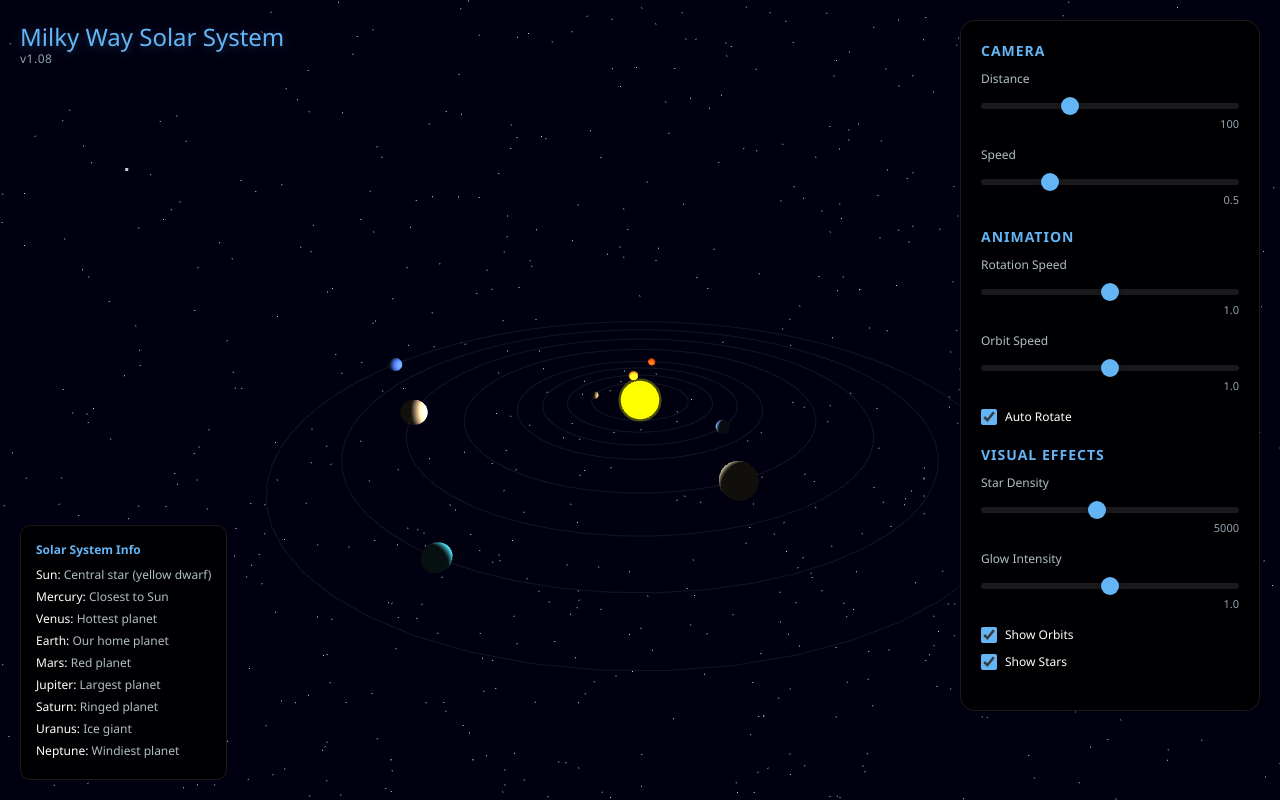
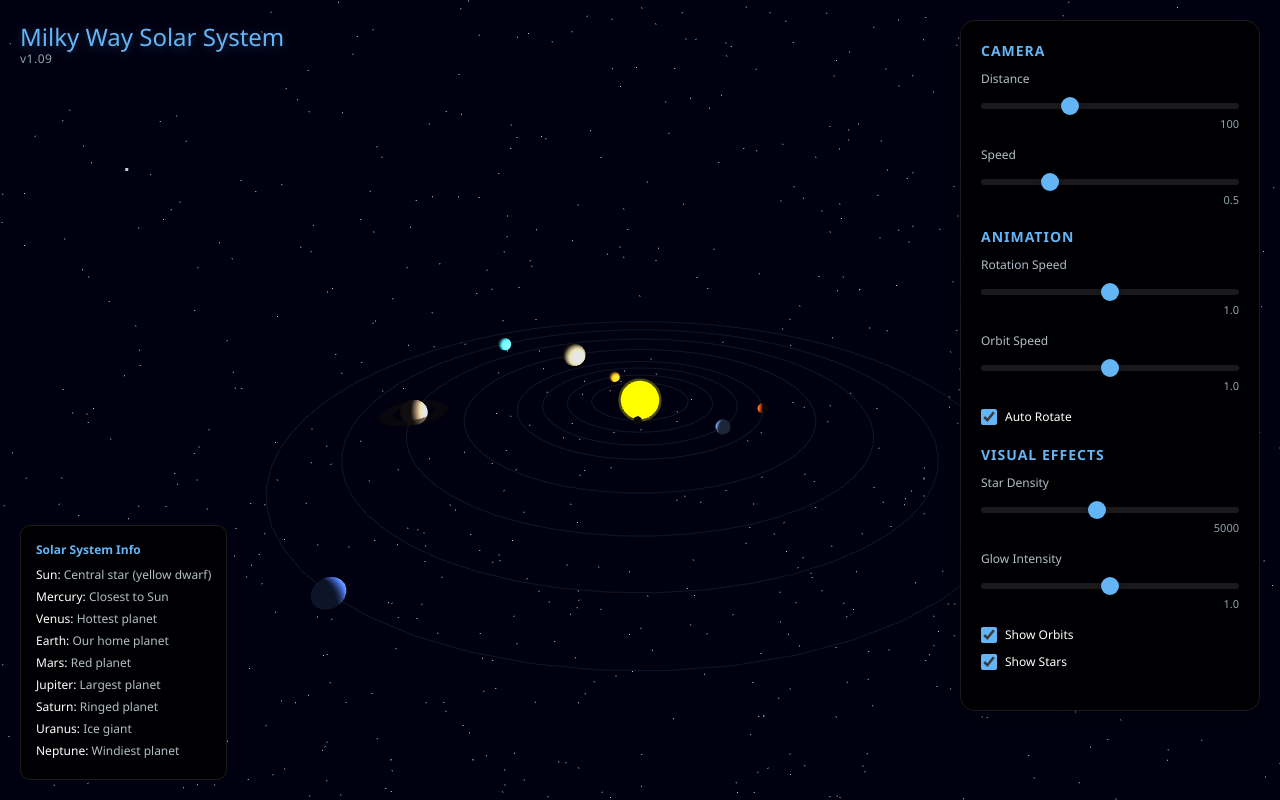
Before and after one commit to londonj/Milkyway_Cursor, a plain HTML site: page index.html in a window 1280 px wide. Drawn offline with nearby package versions, Linux system fonts and the light colour scheme; animation ran at ten frames a second.

Commit message:
Add enhanced planet features and update to v1.09

```diff
--- a/index.html
+++ b/index.html
@@ -233,7 +233,7 @@
 <body>
     <div id="container">
         <div id="title">Milky Way Solar System</div>
-        <div id="version">v1.08</div>
+        <div id="version">v1.09</div>
         <div id="tooltip"></div>
 
         <div id="controls">
@@ -369,16 +369,16 @@
             return stars;
         }
 
-        // Planet data
+        // Planet data with enhanced properties
         const planets = [
-            { name: 'Mercury', distance: 10, size: 0.8, color: 0x8c7853, speed: 4.7, info: 'Closest planet to the Sun. Surface temperature varies from -180°C to 430°C.' },
-            { name: 'Venus', distance: 15, size: 1.2, color: 0xe39e1c, speed: 3.5, info: 'Hottest planet in our solar system. Thick atmosphere traps heat.' },
-            { name: 'Earth', distance: 20, size: 1.3, color: 0x6b93d6, speed: 3.0, info: 'Our home planet. Only known planet with life. Has one natural satellite.' },
-            { name: 'Mars', distance: 25, size: 1.0, color: 0xc1440e, speed: 2.4, info: 'The Red Planet. Has the largest volcano in the solar system.' },
-            { name: 'Jupiter', distance: 35, size: 3.0, color: 0xd8ca9d, speed: 1.3, info: 'Largest planet in our solar system. Gas giant with 79 known moons.' },
-            { name: 'Saturn', distance: 45, size: 2.5, color: 0xfad5a5, speed: 0.9, info: 'Famous for its spectacular ring system. Second largest planet.' },
-            { name: 'Uranus', distance: 55, size: 1.8, color: 0x4fd0e7, speed: 0.6, info: 'Ice giant planet. Rotates on its side with rings around its equator.' },
-            { name: 'Neptune', distance: 65, size: 1.7, color: 0x4b70dd, speed: 0.5, info: 'Windiest planet with speeds up to 2,100 km/h. Deep blue color.' }
+            { name: 'Mercury', distance: 10, size: 0.8, color: 0x8c7853, speed: 4.7, type: 'rocky', info: 'Closest planet to the Sun. Surface temperature varies from -180°C to 430°C.' },
+            { name: 'Venus', distance: 15, size: 1.2, color: 0xe39e1c, speed: 3.5, type: 'rocky', hasAtmosphere: true, info: 'Hottest planet in our solar system. Thick atmosphere traps heat.' },
+            { name: 'Earth', distance: 20, size: 1.3, color: 0x6b93d6, speed: 3.0, type: 'rocky', hasAtmosphere: true, hasWater: true, info: 'Our home planet. Only known planet with life. Has one natural satellite.' },
+            { name: 'Mars', distance: 25, size: 1.0, color: 0xc1440e, speed: 2.4, type: 'rocky', info: 'The Red Planet. Has the largest volcano in the solar system.' },
+            { name: 'Jupiter', distance: 35, size: 3.0, color: 0xd8ca9d, speed: 1.3, type: 'gas', bands: true, info: 'Largest planet in our solar system. Gas giant with 79 known moons.' },
+            { name: 'Saturn', distance: 45, size: 2.5, color: 0xfad5a5, speed: 0.9, type: 'gas', hasRings: true, bands: true, info: 'Famous for its spectacular ring system. Second largest planet.' },
+            { name: 'Uranus', distance: 55, size: 1.8, color: 0x4fd0e7, speed: 0.6, type: 'ice', tilt: true, info: 'Ice giant planet. Rotates on its side with rings around its equator.' },
+            { name: 'Neptune', distance: 65, size: 1.7, color: 0x4b70dd, speed: 0.5, type: 'ice', storms: true, info: 'Windiest planet with speeds up to 2,100 km/h. Deep blue color.' }
         ];
 
         // Create Sun
@@ -409,14 +409,58 @@
         const sunGlow = new THREE.Mesh(sunGlowGeometry, sunGlowMaterial);
         scene.add(sunGlow);
 
+        // Function to create planet material based on type
+        function createPlanetMaterial(planetData) {
+            let material;
+
+            if (planetData.type === 'gas') {
+                // Gas giants with banded appearance
+                material = new THREE.MeshLambertMaterial({
+                    color: planetData.color,
+                    transparent: true,
+                    opacity: 0.9
+                });
+            } else if (planetData.type === 'ice') {
+                // Ice giants with subtle glow
+                material = new THREE.MeshLambertMaterial({
+                    color: planetData.color,
+                    emissive: planetData.color,
+                    emissiveIntensity: 0.1
+                });
+            } else {
+                // Rocky planets
+                material = new THREE.MeshLambertMaterial({
+                    color: planetData.color,
+                    roughness: 0.8
+                });
+            }
+
+            return material;
+        }
+
+        // Function to create Saturn's rings
+        function createSaturnRings(planetData) {
+            const ringGeometry = new THREE.RingGeometry(planetData.size * 1.5, planetData.size * 2.5, 64);
+            const ringMaterial = new THREE.MeshLambertMaterial({
+                color: 0xc4a484,
+                transparent: true,
+                opacity: 0.6,
+                side: THREE.DoubleSide
+            });
+            const rings = new THREE.Mesh(ringGeometry, ringMaterial);
+            rings.rotation.x = Math.PI / 2; // Rotate to be horizontal
+            return rings;
+        }
+
         // Create planets and orbits
         const planetObjects = [];
         const orbitLines = [];
+        const planetRings = [];
 
         planets.forEach((planetData, index) => {
-            // Create planet
+            // Create planet with enhanced material
             const planetGeometry = new THREE.SphereGeometry(planetData.size, 32, 32);
-            const planetMaterial = new THREE.MeshLambertMaterial({ color: planetData.color });
+            const planetMaterial = createPlanetMaterial(planetData);
             const planet = new THREE.Mesh(planetGeometry, planetMaterial);
 
             // Position planet
@@ -434,6 +478,25 @@
 
             scene.add(planet);
             planetObjects.push(planet);
+
+            // Add special features
+            if (planetData.hasRings && planetData.name === 'Saturn') {
+                const rings = createSaturnRings(planetData);
+                planet.add(rings); // Attach rings to planet so they move together
+                planetRings.push(rings);
+            }
+
+            // Add atmospheric glow for planets with atmospheres
+            if (planetData.hasAtmosphere) {
+                const glowGeometry = new THREE.SphereGeometry(planetData.size * 1.1, 32, 32);
+                const glowMaterial = new THREE.MeshBasicMaterial({
+                    color: planetData.color,
+                    transparent: true,
+                    opacity: 0.2
+                });
+                const glow = new THREE.Mesh(glowGeometry, glowMaterial);
+                planet.add(glow);
+            }
 
             // Create orbit line
             const orbitGeometry = new THREE.BufferGeometry();
@@ -707,8 +770,13 @@
                 planet.position.x = Math.cos(planet.userData.angle) * planetData.distance;
                 planet.position.z = Math.sin(planet.userData.angle) * planetData.distance;
 
-                // Rotate planet on its axis
-                planet.rotation.y += 0.02 * rotationSpeed;
+                // Rotate planet on its axis (with special rotation for Uranus)
+                if (planetData.name === 'Uranus') {
+                    // Uranus rotates on its side
+                    planet.rotation.z += 0.02 * rotationSpeed;
+                } else {
+                    planet.rotation.y += 0.02 * rotationSpeed;
+                }
             });
 
             // Animate camera (only if not manually animating to an object)
```
